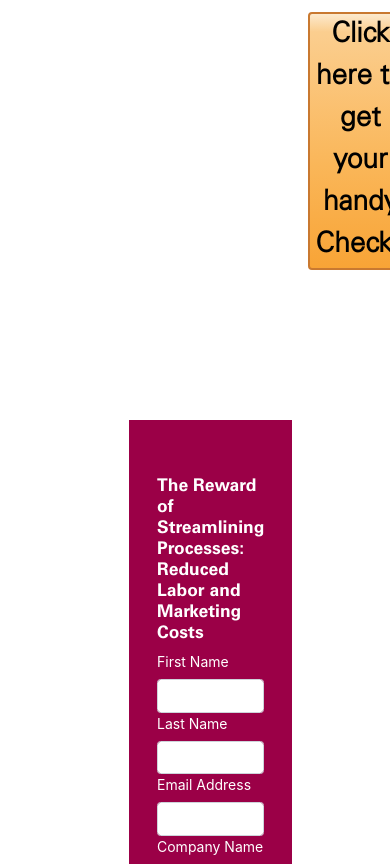
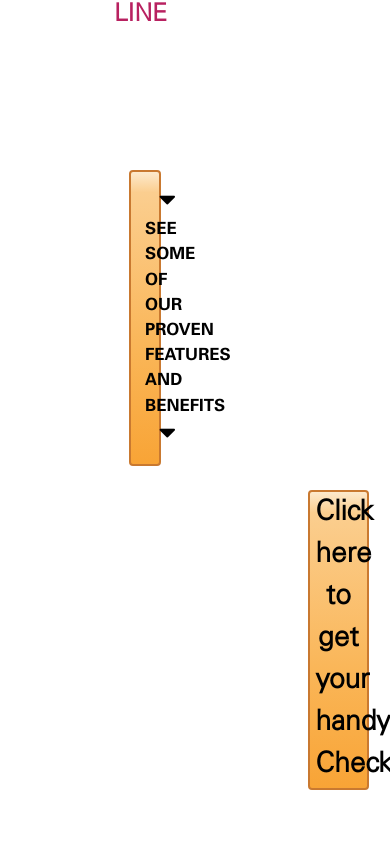
Before and after one commit to ramonaspence/proforma_landing_page, a React (Create React App) app in the folder frontend/static/: page / in a window 390 px wide. Shown: the part 3040-3904 px from the top of the page. Built offline with nearby package versions, Linux system fonts and the light colour scheme; no server answers.

Commit message:
responsiveness

```diff
--- a/frontend/static/src/App.css
+++ b/frontend/static/src/App.css
@@ -10,6 +10,7 @@ body {
 
 .side {
   height: fit-content;
+  padding-left: 4rem;
 }
 
  /* text styles */
@@ -90,6 +91,8 @@ img {
   height: fit-content;
   margin-left: 0;
   margin-right: 0;
+  padding-right: 5rem;
+
 
 }
 
@@ -162,6 +165,10 @@ button:focus {
     justify-content: space-between;
     align-items: middle;
 
+  }
+
+  .target-button {
+    display: hidden;
   }
 }
 
--- a/frontend/static/src/stateless/outline.js
+++ b/frontend/static/src/stateless/outline.js
@@ -19,11 +19,11 @@ class Landing extends Component {
             <div className="container-fluid main">
                 <div className="row">
 
-                    <div className="col-xl-6 col-12 prostores">
+                    <div className="col-lg-6 col-12 prostores">
                         <Main scrollDiv={this.scrollDiv}/>
                     </div>
 
-                    <div className="col-xl-6 col-12 side">
+                    <div className="col-lg-6 col-12 side">
                         <Side scrollDiv={this.scrollDiv}/>
                     </div>
 
```
